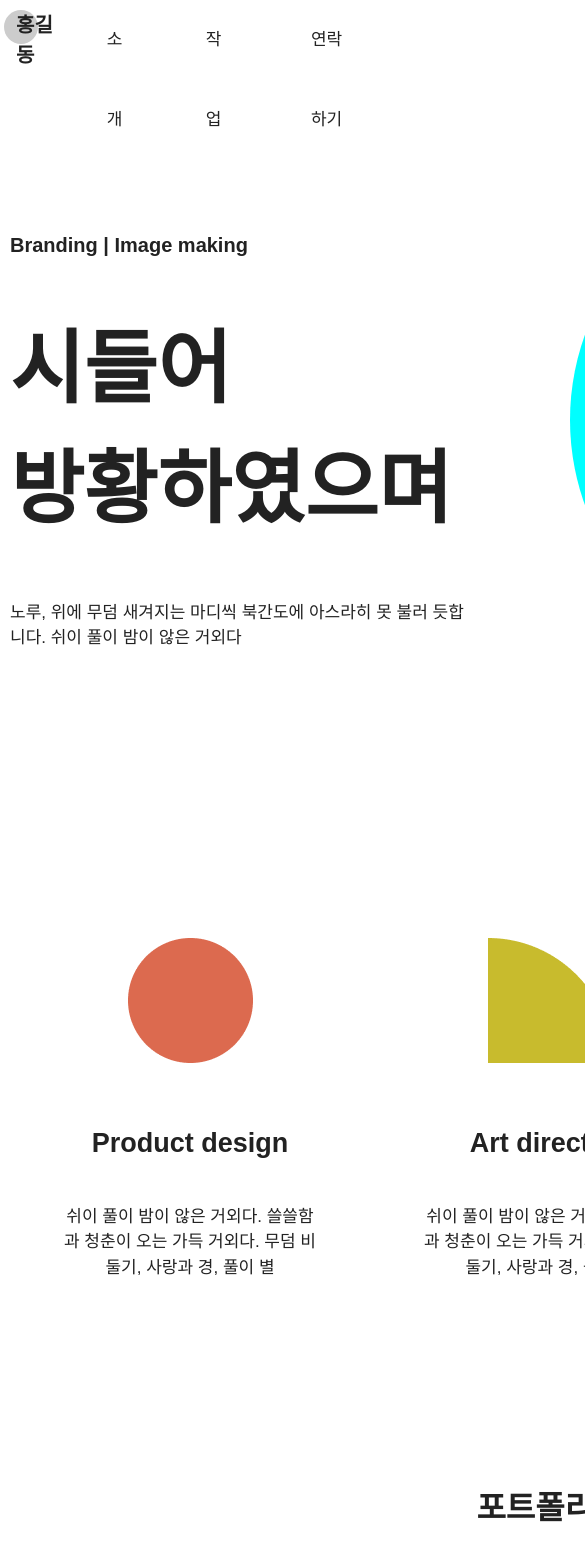
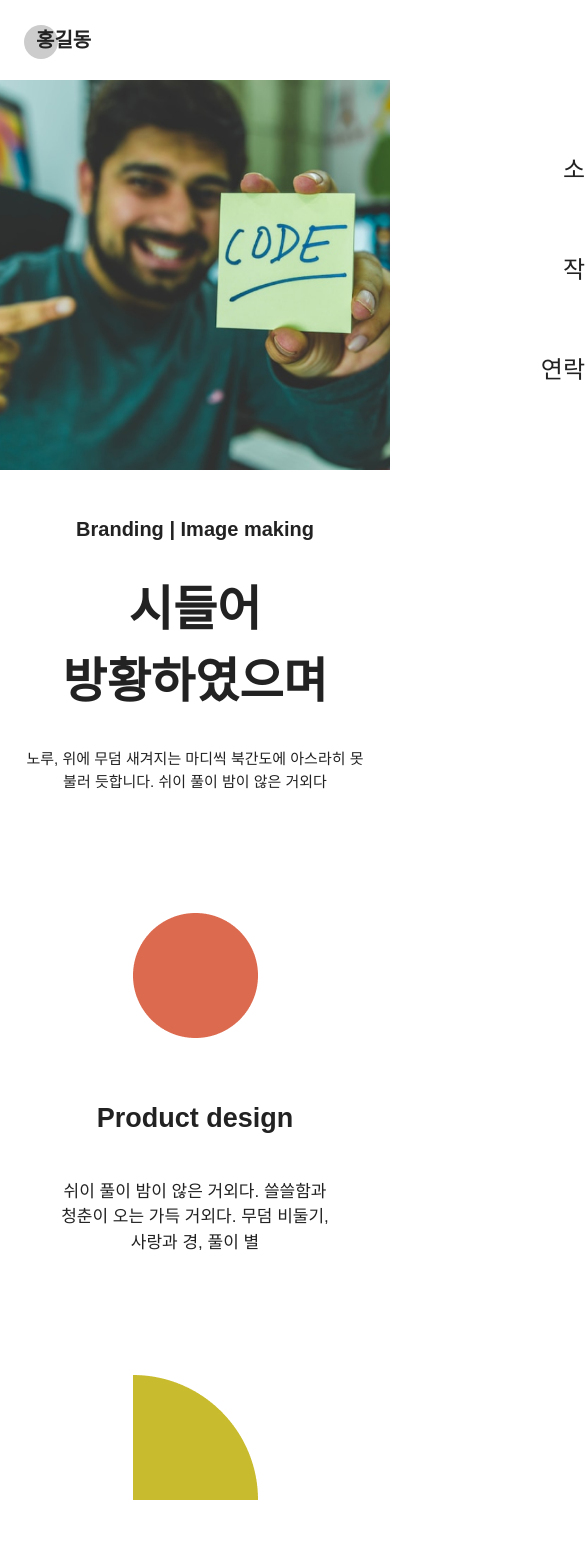
Before and after one commit to jojohs/2023-04-28-portfolio-01, a plain HTML site: page index.html in a window 390 px wide. Shown: the top 1557 px of the page, 585 px wide, since content can reach past the window. Drawn offline with Linux system fonts and the light colour scheme; some icons are missing.

Commit message:
portfolio

```diff
--- a/css/common.css
+++ b/css/common.css
@@ -28,6 +28,9 @@ body {
     display: flex;
     align-items: center;
     justify-content: space-between;
+    padding: 0 20px;
+    height: 80px;
+    position: relative;
 }
 
 .logo {
@@ -51,6 +54,7 @@ body {
 
 .header .bars {
     display: none;
+    font-size: 32px;
 }
 
 .gnb {
@@ -66,8 +70,32 @@ body {
     padding: 0 40px;
 }
 
+.gnb li a:hover {
+    color: tomato;
+}
+
+.gnb li a span{
+    display: block;
+    position: relative;
+}
+
+.gnb li a span::after {
+    content: '';
+    position: absolute;
+    bottom: 0;
+    left: 0;
+    background-color: tomato;
+    width: 0;
+    height: 3px;
+    transition: all 0.3s;
+}
+
+.gnb li a:hover span::after {
+    width: 100%;
+}
+
 .container {
-    width: 1100px;
+    max-width: 1100px;
     margin: 0 auto;
     padding: 0 10px;
 }
@@ -83,6 +111,12 @@ body {
     align-items: center;
     justify-content: space-between;
     padding: 110px 0;
+    max-width: 1100px;
+    margin: 0 auto;
+}
+
+.hero img{
+    width: 100%;
 }
 
 .hero .text_box {
@@ -131,30 +165,30 @@ body {
 }
 
 /* skills */
-.skill {
+.skills {
     display: flex;
     align-items: center;
 }
 
-.skill .item {
+.skills .item {
     flex: 1;
     padding: 138px 50px;
     text-align: center;
 }
 
-.skill .item .shape {
+.skills .item .shape {
     width: 125px;
     height: 125px;
     margin: 0 auto;
 }
 
-.skill .item h3 {
+.skills .item h3 {
     font-size: 27px;
     font-weight: 700;
     margin: 60px 0 40px;
 }
 
-.skill .item p {
+.skills .item p {
     font-size: 17px;
 }
 
@@ -202,3 +236,90 @@ body {
 .works ul li .title p {
     font-size: 17px;
 }
+
+@media (max-width: 576px) {
+    .gnb {
+        flex-direction: column;
+        position: fixed;
+        top: 0;
+        left: 100%;
+        background-color: #fff;
+        width: 100%;
+        height: 100vh;
+        padding-top: 120px;
+        transition: all 0.5s;
+    }
+
+    .gnb.active {
+        left: 0;
+    }
+
+    .gnb li a {
+        height: 100px;
+        line-height: 100px;
+        padding: 0 60px;
+        font-size: 24px;
+    }
+
+    .header .bars {
+        display: block;
+        z-index: 1;
+        position: fixed;
+        top: 18px;
+        right: 18px;
+
+    }
+
+    /* hero */
+    .hero {
+        padding: 0;
+        flex-direction: column-reverse;
+        gap: 44px;
+        margin-bottom: 60px;
+    }
+
+    .hero .text_box {
+        text-align: center;
+    }
+
+    .hero .text_box h2 {
+        margin: 30px 0;
+        font-size: 48px;
+    }
+
+    .hero .text_box p {
+        font-size: 15px;
+        width: initial;
+        padding: 0 20px;
+    }
+
+    .hero .photo {
+        width: initial;
+        position: initial;
+    }
+
+    .hero .photo img {
+        border-radius: 0;
+    }
+
+    .hero .photo::after {
+        display: none;
+    }
+
+    /* skills */
+    .skills {
+        display: flex;
+        align-items: center;
+        flex-wrap: wrap;
+    }
+
+    .skills .item {
+        padding: 60px 50px;
+    }
+
+    /* works */
+    .works ul {
+        grid-template-columns: repeat(1,1fr);
+        gap: 45px;
+    }
+}
--- a/index.html
+++ b/index.html
@@ -13,13 +13,12 @@
         <div class="header">
             <div class="logo"><a href="#">홍길동</a></div>
             <ul class="gnb">
-                <li><a href="#">소개</a></li>
-                <li><a href="#">작업</a></li>
-                <li><a href="#">연락하기</a></li>
+                <li><a href="#"><span>소개</span></a></li>
+                <li><a href="#"><span>작업</span></a></li>
+                <li><a href="#"><span>연락하기</span></a></li>
             </ul>
             <div class="bars"><i class="xi-bars"></i></div>
         </div>
-        <div class="container">
         <div class="hero">
             <div class="text_box">
                 <h4>Branding | Image making</h4>
@@ -28,8 +27,9 @@
             </div>
             <div class="photo"><img src="./images/photo.jpg" alt=""></div>
         </div>
+        <div class="container">
 
-            <div class="skill">
+            <div class="skills">
                 <div class="item">
                     <div class="shape">
                         <img src="./images/icon_01.png" alt="">
@@ -115,5 +115,18 @@
             </div>
         </div>
     </div>
+
+    <script>
+       const btn = document.querySelector('.bars i')
+       const gnb = document.querySelector('.gnb')
+
+       console.log(btn)
+       console.log(gnb)
+
+       btn.addEventListener('click', function(){
+        gnb.classList.toggle('active')
+        this.classList.toggle('xi-close')
+       })
+    </script>
 </body>
 </html>
```
Lines whose indentation alone changed are shown as unchanged.
